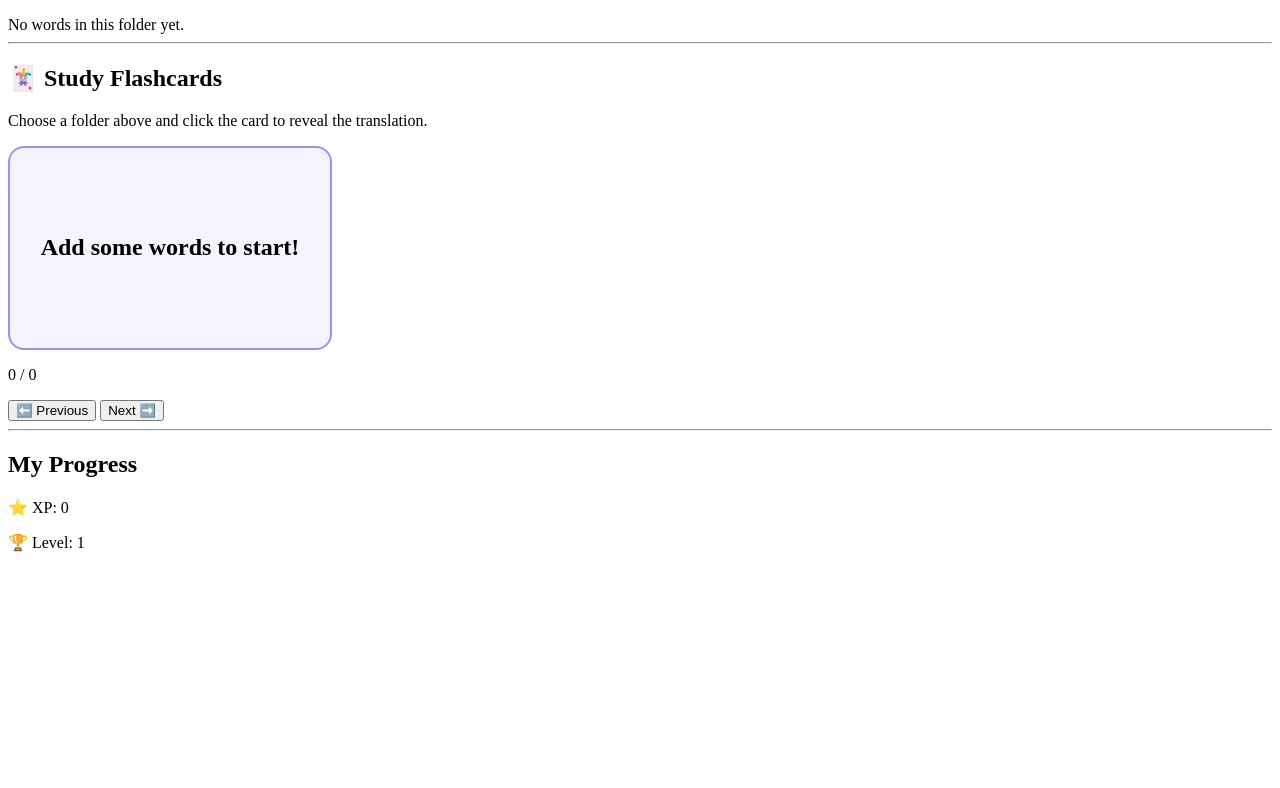
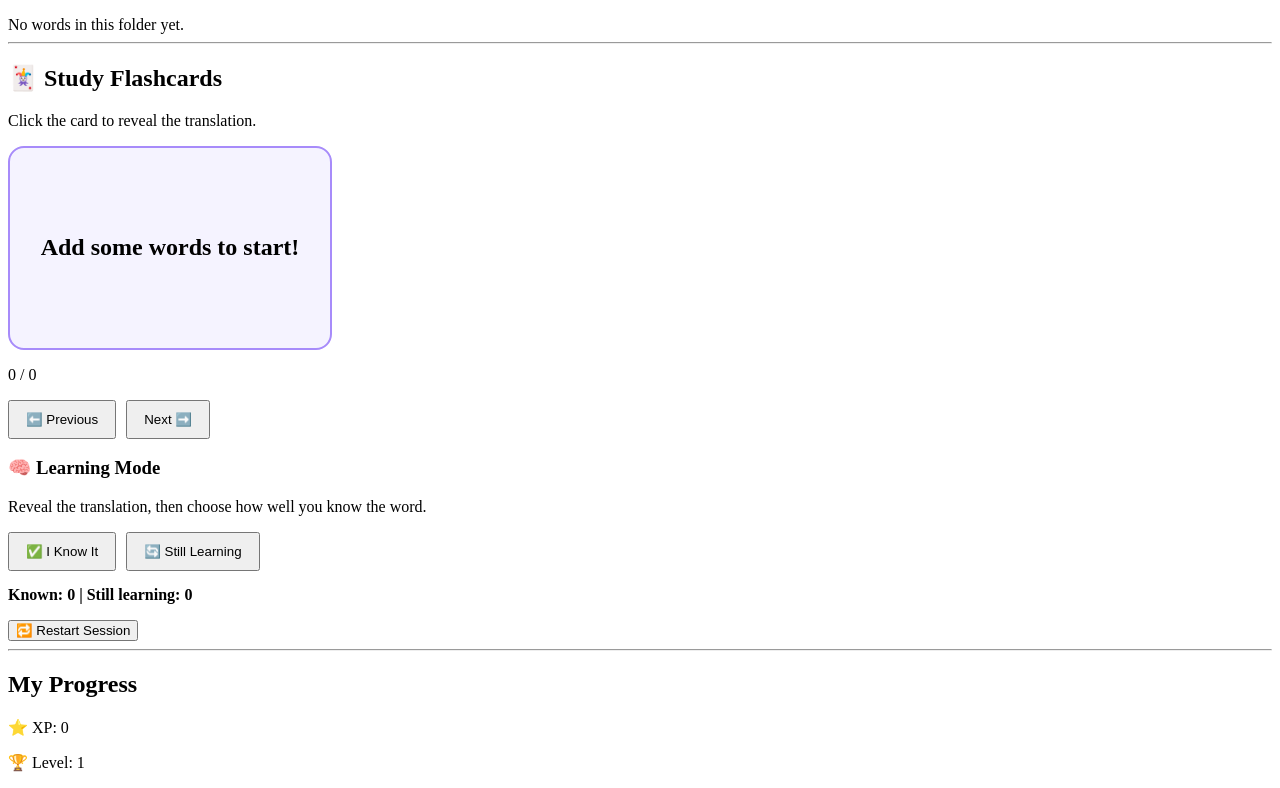
Before and after one commit to nelapukanova-cloud/lingoverse, a plain HTML site: page index.html in a window 1280 px wide. Shown: the part 588-1376 px from the top of the page. Before the commit the page ends 1156 px from the top, so only its background shows below. Drawn offline with Linux system fonts and the light colour scheme.

Commit message:
Add flashcard learning mode

```diff
--- a/index.html
+++ b/index.html
@@ -4,6 +4,7 @@
   <meta charset="UTF-8">
   <meta name="viewport" content="width=device-width, initial-scale=1.0">
   <title>LingoVerse</title>
+
   <style>
     .study-card {
       width: 280px;
@@ -25,6 +26,23 @@
 
     .study-card:hover {
       background: #ede9fe;
+    }
+
+    .study-buttons {
+      display: flex;
+      gap: 10px;
+      flex-wrap: wrap;
+      margin: 12px 0;
+    }
+
+    .study-buttons button {
+      padding: 10px 16px;
+      cursor: pointer;
+    }
+
+    #study-results {
+      margin-top: 15px;
+      font-weight: bold;
     }
   </style>
 </head>
@@ -71,7 +89,7 @@
   <hr>
 
   <h2>🃏 Study Flashcards</h2>
-  <p>Choose a folder above and click the card to reveal the translation.</p>
+  <p>Click the card to reveal the translation.</p>
 
   <div id="study-card" class="study-card"
        role="button" tabindex="0"
@@ -81,8 +99,23 @@
   </div>
 
   <p id="card-counter"></p>
-  <button onclick="previousCard()">⬅️ Previous</button>
-  <button onclick="nextCard()">Next ➡️</button>
+
+  <div class="study-buttons">
+    <button onclick="previousCard()">⬅️ Previous</button>
+    <button onclick="nextCard()">Next ➡️</button>
+  </div>
+
+  <h3>🧠 Learning Mode</h3>
+  <p>Reveal the translation, then choose how well you know the word.</p>
+
+  <div class="study-buttons">
+    <button onclick="markCard(true)">✅ I Know It</button>
+    <button onclick="markCard(false)">🔄 Still Learning</button>
+  </div>
+
+  <p id="study-results">Known: 0 | Still learning: 0</p>
+
+  <button onclick="restartStudy()">🔁 Restart Session</button>
 
   <hr>
 
@@ -111,6 +144,10 @@
 
     let currentCardIndex = 0;
     let isFlipped = false;
+
+    let knownCards = 0;
+    let learningCards = 0;
+    let sessionRatings = {};
 
     function saveFolders() {
       localStorage.setItem(
@@ -224,6 +261,7 @@
     function folderChanged() {
       currentCardIndex = 0;
       isFlipped = false;
+      restartStudy();
       showFlashcards();
       showStudyCard();
     }
@@ -281,6 +319,49 @@
       showStudyCard();
     }
 
+    function updateStudyResults() {
+      document.getElementById("study-results").textContent =
+        "Known: " + knownCards +
+        " | Still learning: " + learningCards;
+    }
+
+    function markCard(isKnown) {
+      const cards = getSelectedCards();
+      if (cards.length === 0) return;
+
+      const card = cards[currentCardIndex];
+      const cardKey = flashcards.indexOf(card);
+
+      // If a card is rated again, replace its previous rating.
+      if (sessionRatings[cardKey] === "known") {
+        knownCards--;
+      } else if (sessionRatings[cardKey] === "learning") {
+        learningCards--;
+      }
+
+      sessionRatings[cardKey] = isKnown ? "known" : "learning";
+
+      if (isKnown) {
+        knownCards++;
+      } else {
+        learningCards++;
+      }
+
+      updateStudyResults();
+      nextCard();
+    }
+
+    function restartStudy() {
+      knownCards = 0;
+      learningCards = 0;
+      sessionRatings = {};
+      currentCardIndex = 0;
+      isFlipped = false;
+
+      updateStudyResults();
+      showStudyCard();
+    }
+
     saveFolders();
     updateFolderSelect();
     folderChanged();
```
